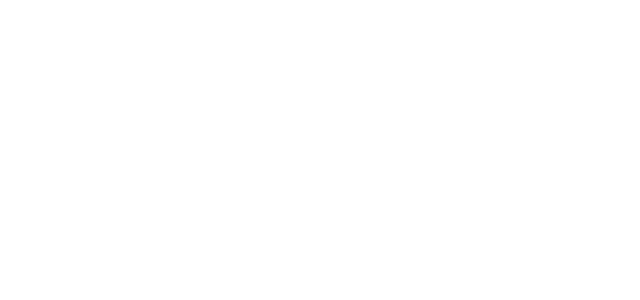
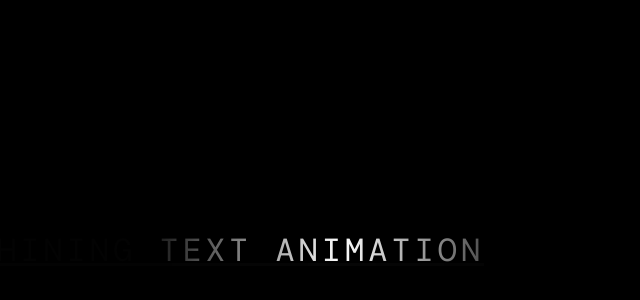
Before and after one commit to almeidajr/css-effects, a React (Create React App) app: page /shining-text in a window 1280 px wide. Shown: the part 150-450 px from the top of the page, without its empty margins (411-1051 px from the left). Built offline with nearby package versions, Linux system fonts and the light colour scheme.

Commit message:
Add Shining Text page

```diff
--- a/src/Routes.tsx
+++ b/src/Routes.tsx
@@ -4,6 +4,7 @@
 import GlassmorphismLoginForm from './pages/GlassmorphismLoginForm';
 import HelloWorld from './pages/HelloWorld';
 import Home from './pages/Home';
+import ShiningText from './pages/ShiningText';
 import StackedCards from './pages/StackedCards';
 
 function Routes(): JSX.Element {
@@ -17,6 +18,7 @@
         component={GlassmorphismLoginForm}
         path="/glassmorphism-login-form"
       />
+      <Route component={ShiningText} path="/shining-text" />
     </Switch>
   );
 }
--- a/src/pages/Home.tsx
+++ b/src/pages/Home.tsx
@@ -8,6 +8,11 @@
 }
 
 const data: PageInfo[] = [
+  {
+    id: '5dcc4543-0e90-4c6b-a666-581483e01b70',
+    title: 'Shining Text',
+    url: '/shining-text',
+  },
   {
     id: 'abcea3bf-65c8-42a5-aa8f-194b08b9be05',
     title: 'Glassmorphism Login Form',
--- /dev/null
+++ b/src/pages/ShiningText.scss
@@ -0,0 +1,37 @@
+.ShiningText {
+  padding: 0;
+  margin: 0;
+  background-color: #000;
+  height: 100vh;
+  display: flex;
+  justify-content: center;
+  align-items: center;
+
+  .text {
+    position: relative;
+    color: rgba(255, 255, 255, .01);
+    font-family: 'DM Mono', source-code-pro, Menlo, Monaco, Consolas, 'Courier New', monospace;
+    text-transform: uppercase;
+    text-align: center;
+    font-size: 2em;
+    letter-spacing: 4px;
+    overflow: hidden;
+    background: linear-gradient(90deg, #000, #fff, #000);
+    background-repeat: no-repeat;
+    background-size: 80%;
+    animation: shining-text-animate 3s linear infinite;
+    -webkit-background-clip: text;
+    background-clip: text;
+    -webkit-text-fill-color: rgba(255, 255, 255, .01);
+
+
+    @keyframes shining-text-animate {
+      0% {
+        background-position: -500%;
+      }
+      100% {
+        background-position: 500%;
+      }
+    }
+  }
+}
--- /dev/null
+++ b/src/pages/ShiningText.tsx
@@ -0,0 +1,15 @@
+import { Link } from 'react-router-dom';
+
+import './ShiningText.scss';
+
+function ShiningText(): JSX.Element {
+  return (
+    <main className="ShiningText">
+      <Link className="text" to="/">
+        Shining Text Animation
+      </Link>
+    </main>
+  );
+}
+
+export default ShiningText;
```
